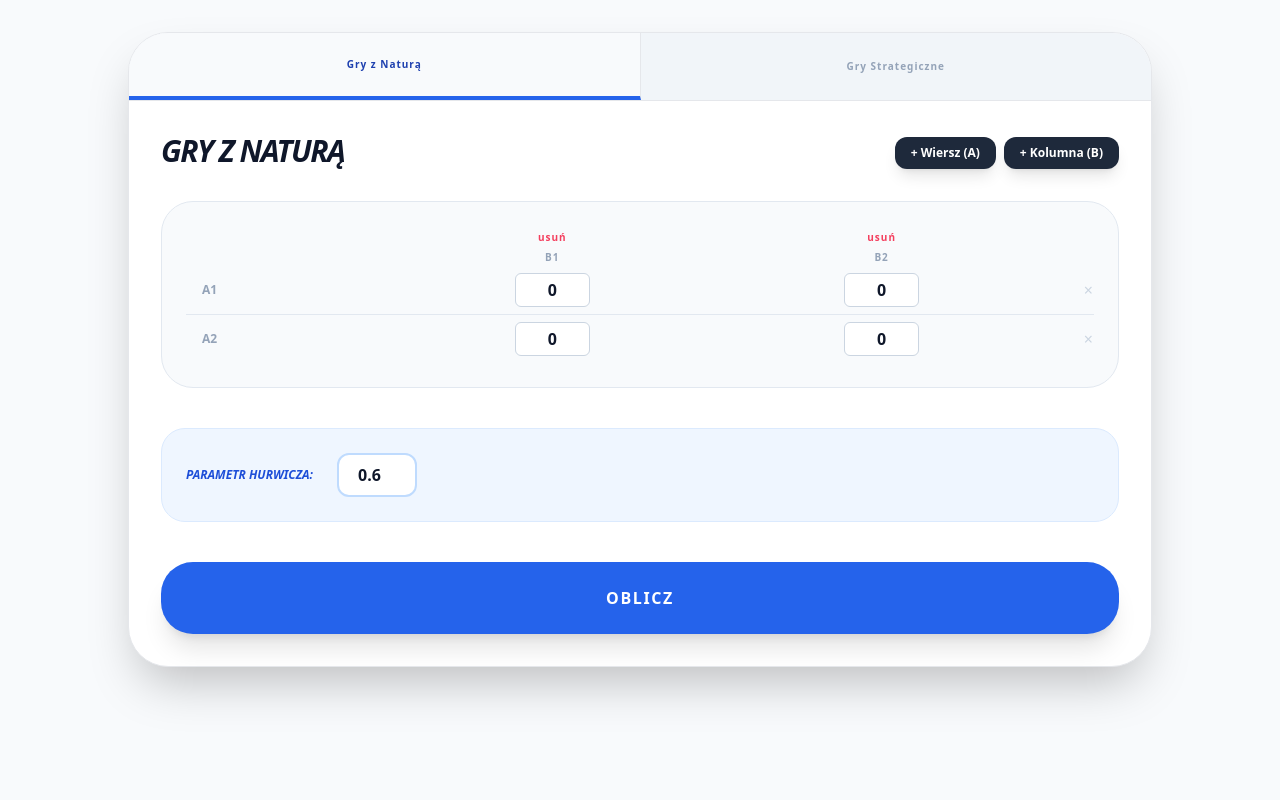
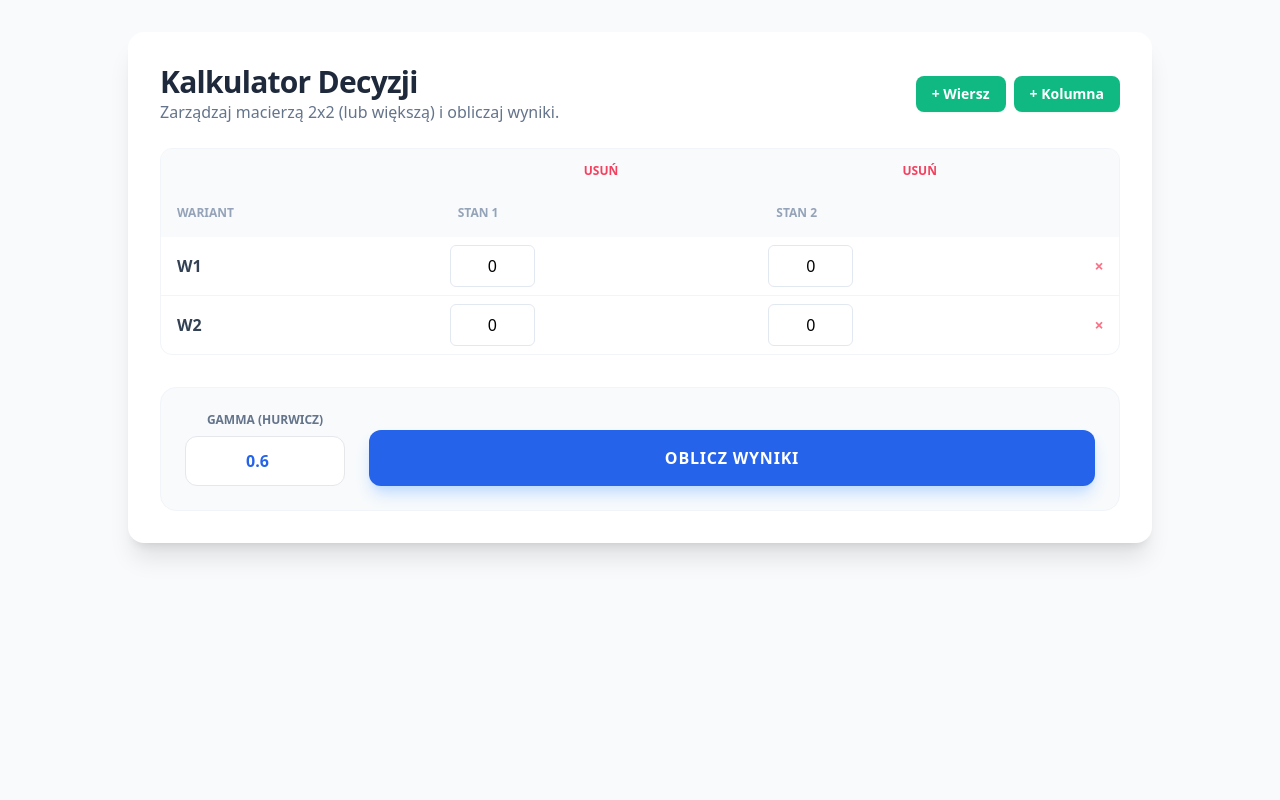
Before and after one commit to podsiadlojakub6-alt/program-bo, a Flask app: page / in a window 1280 px wide. Run offline with Flask 3, Linux system fonts and the light colour scheme; some libraries are stand-ins or nearby versions.

Commit message:
Update index.html

```diff
--- a/templates/index.html
+++ b/templates/index.html
@@ -2,170 +2,181 @@
 <html lang="pl">
 <head>
     <meta charset="UTF-8">
-    <title>BO Master Pro</title>
+    <meta name="viewport" content="width=device-width, initial-scale=1.0">
+    <title>Kalkulator Decyzji BO</title>
     <script src="https://cdn.tailwindcss.com"></script>
     <style>
-        .input-cell { width: 75px; text-align: center; border: 1px solid #cbd5e1; padding: 4px; border-radius: 6px; font-weight: bold; }
-        .tab-active { border-bottom: 4px solid #2563eb; color: #1e40af; background: #f8fafc; }
-        .panel-nature { background: #0f172a; border-top: 6px solid #3b82f6; }
-        .panel-game { background: #1e293b; border-top: 6px solid #10b981; }
-        .progress-bg { background: rgba(255,255,255,0.1); border-radius: 99px; height: 8px; overflow: hidden; }
+        .input-cell { width: 85px; text-align: center; border: 1px solid #e2e8f0; padding: 8px; border-radius: 6px; }
+        .input-cell:focus { outline: 2px solid #3b82f6; border-color: transparent; }
+        .btn-action { transition: all 0.2s; }
+        .btn-action:hover { transform: translateY(-1px); }
     </style>
 </head>
-<body class="bg-slate-50 min-h-screen p-4 md:p-8 text-slate-900">
-    <div class="max-w-5xl mx-auto bg-white rounded-[2.5rem] shadow-2xl overflow-hidden border">
-
-        <div class="flex bg-slate-100 border-b text-[10px] font-black uppercase tracking-widest text-slate-400">
-            <button type="button" onclick="setMode('nature')" id="b-nature" class="flex-1 py-6 hover:bg-white transition border-r">Gry z Naturą</button>
-            <button type="button" onclick="setMode('game')" id="b-game" class="flex-1 py-6 hover:bg-white transition">Gry Strategiczne</button>
+<body class="bg-slate-50 min-h-screen p-4 md:p-8">
+    <div class="max-w-5xl mx-auto bg-white rounded-2xl shadow-xl p-8">
+        <div class="flex justify-between items-center mb-6">
+            <div>
+                <h1 class="text-3xl font-extrabold text-slate-800 tracking-tight">Kalkulator Decyzji</h1>
+                <p class="text-slate-500">Zarządzaj macierzą 2x2 (lub większą) i obliczaj wyniki.</p>
             </div>
-
-        <div class="p-8">
-            <form method="POST" id="mainForm">
-                <input type="hidden" name="mode" id="m" value="{{ mode }}">
-
-                <div class="flex justify-between items-end mb-8">
-                    <h2 id="t" class="text-3xl font-black italic uppercase tracking-tighter">Macierz</h2>
             <div class="flex gap-2">
-                        <button type="button" onclick="addRow()" class="bg-slate-800 text-white px-4 py-2 rounded-xl text-xs font-black shadow-lg hover:scale-105 transition">+ Wiersz (A)</button>
-                        <button type="button" onclick="addColumn()" class="bg-slate-800 text-white px-4 py-2 rounded-xl text-xs font-black shadow-lg hover:scale-105 transition">+ Kolumna (B)</button>
+                <button onclick="addRow()" type="button" class="btn-action bg-emerald-500 hover:bg-emerald-600 text-white px-4 py-2 rounded-lg text-sm font-bold shadow-sm">+ Wiersz</button>
+                <button onclick="addColumn()" type="button" class="btn-action bg-emerald-500 hover:bg-emerald-600 text-white px-4 py-2 rounded-lg text-sm font-bold shadow-sm">+ Kolumna</button>
             </div>
         </div>
 
-                <div class="overflow-x-auto mb-10 bg-slate-50 p-6 rounded-[2rem] border border-slate-200">
-                    <table id="mt" class="w-full text-center">
-                        <thead id="th" class="text-[10px] font-bold uppercase text-slate-400 tracking-widest">
-                            <tr id="dr"><th></th><th class="p-1"><button type="button" onclick="removeCol(1)" class="text-rose-500">usuń</button></th><th class="p-1"><button type="button" onclick="removeCol(2)" class="text-rose-500">usuń</button></th><th></th></tr>
-                            <tr id="hr"><th></th><th>B1</th><th>B2</th><th></th></tr>
+        <form method="POST" id="matrixForm">
+            <div class="overflow-x-auto mb-8 border border-slate-100 rounded-xl">
+                <table id="matrixTable" class="w-full text-left">
+                    <thead class="bg-slate-50">
+                        <tr id="deleteHeaderRow">
+                            <th class="p-2"></th> <th class="p-2 text-center"><button type="button" onclick="removeColumn(1)" class="text-rose-500 hover:text-rose-700 text-xs font-bold">USUŃ</button></th>
+                            <th class="p-2 text-center"><button type="button" onclick="removeColumn(2)" class="text-rose-500 hover:text-rose-700 text-xs font-bold">USUŃ</button></th>
+                            <th class="p-2"></th> </tr>
+                        <tr id="headerRow">
+                            <th class="p-4 text-xs font-bold text-slate-400 uppercase">Wariant</th>
+                            <th class="p-4 text-xs font-bold text-slate-400 uppercase">Stan 1</th>
+                            <th class="p-4 text-xs font-bold text-slate-400 uppercase">Stan 2</th>
+                            <th class="p-4 text-xs font-bold text-slate-400 uppercase w-10"></th>
+                        </tr>
                     </thead>
-                        <tbody id="tb" class="divide-y divide-slate-200">
-                            <tr><td class="p-4 font-black text-xs text-slate-400 text-left">A1</td><td><input name="cell_0_0" class="input-cell" value="0"></td><td><input name="cell_0_1" class="input-cell" value="0"></td><td class="text-right"><button type="button" onclick="removeRow(this)" class="text-slate-300">×</button></td></tr>
-                            <tr><td class="p-4 font-black text-xs text-slate-400 text-left">A2</td><td><input name="cell_1_0" class="input-cell" value="0"></td><td><input name="cell_1_1" class="input-cell" value="0"></td><td class="text-right"><button type="button" onclick="removeRow(this)" class="text-slate-300">×</button></td></tr>
+                    <tbody id="tableBody" class="divide-y divide-slate-100">
+                        <tr>
+                            <td class="p-4 font-bold text-slate-700">W1</td>
+                            <td class="p-2"><input type="text" name="cell_0_0" class="input-cell" value="0"></td>
+                            <td class="p-2"><input type="text" name="cell_0_1" class="input-cell" value="0"></td>
+                            <td class="p-2 text-center"><button type="button" onclick="removeRow(this)" class="text-rose-400 hover:text-rose-600 font-bold">×</button></td>
+                        </tr>
+                        <tr>
+                            <td class="p-4 font-bold text-slate-700">W2</td>
+                            <td class="p-2"><input type="text" name="cell_1_0" class="input-cell" value="0"></td>
+                            <td class="p-2"><input type="text" name="cell_1_1" class="input-cell" value="0"></td>
+                            <td class="p-2 text-center"><button type="button" onclick="removeRow(this)" class="text-rose-400 hover:text-rose-600 font-bold">×</button></td>
+                        </tr>
                     </tbody>
                 </table>
             </div>
 
-                <div id="opts" class="mb-10 p-6 bg-blue-50 rounded-3xl flex items-center gap-6 border border-blue-100 hidden">
-                    <span class="text-xs font-black text-blue-700 uppercase italic">Parametr Hurwicza:</span>
-                    <input type="number" step="0.1" name="gamma" value="0.6" class="w-20 p-2 border-2 border-blue-200 rounded-xl text-center font-black">
+            <div class="flex flex-wrap gap-6 items-end bg-slate-50 p-6 rounded-2xl border border-slate-100">
+                <div class="w-40">
+                    <label class="block text-xs font-bold text-slate-500 uppercase mb-2 text-center">Gamma (Hurwicz)</label>
+                    <input type="number" step="0.1" name="gamma" value="0.6" min="0" max="1" class="w-full p-3 border rounded-xl text-center font-bold text-blue-600 focus:ring-2 focus:ring-blue-500">
                 </div>
-
-                <button type="submit" class="w-full bg-blue-600 text-white font-black py-6 rounded-[2rem] shadow-xl hover:bg-blue-700 transition uppercase tracking-widest">Oblicz</button>
+                <button type="submit" class="flex-1 bg-blue-600 hover:bg-blue-700 text-white font-extrabold py-4 px-8 rounded-xl shadow-lg shadow-blue-200 transition-all active:scale-95 uppercase tracking-wider">
+                    Oblicz wyniki
+                </button>
+            </div>
         </form>
 
-            <div id="resultsView">
         {% if results %}
-                    {% if results.type == 'nature' %}
-                    <div id="natureRes" class="mt-12 panel-nature rounded-[2.5rem] p-12 shadow-2xl text-white">
-                        <h3 class="text-blue-400 font-bold mb-8 uppercase tracking-widest text-xs">Wyniki: Gry z Naturą</h3>
-                        <div class="grid grid-cols-2 lg:grid-cols-4 gap-10 text-center">
-                            <div><p class="text-[10px] text-slate-500 font-bold uppercase mb-1">Wald</p><p class="text-3xl font-black italic">A{{results.wald}}</p></div>
-                            <div><p class="text-[10px] text-slate-500 font-bold uppercase mb-1">Hurwicz</p><p class="text-3xl font-black italic">A{{results.hur}}</p></div>
-                            <div><p class="text-[10px] text-slate-500 font-bold uppercase mb-1">Bayes</p><p class="text-3xl font-black italic">A{{results.bayes}}</p></div>
-                            <div><p class="text-[10px] text-slate-500 font-bold uppercase mb-1">Savage</p><p class="text-3xl font-black italic">A{{results.sav}}</p></div>
+        <div class="grid grid-cols-1 md:grid-cols-2 lg:grid-cols-4 gap-4 mt-10">
+            <div class="p-5 rounded-2xl bg-white border-2 border-blue-100 shadow-sm">
+                <p class="text-blue-500 font-bold text-xs uppercase mb-1">Wald (Maximin)</p>
+                <p class="text-2xl font-black text-slate-800">Wariant {{ results.wald.idx }}</p>
+                <p class="text-sm text-slate-400 font-medium">Wynik: {{ results.wald.val }}</p>
             </div>
+            <div class="p-5 rounded-2xl bg-white border-2 border-emerald-100 shadow-sm">
+                <p class="text-emerald-500 font-bold text-xs uppercase mb-1">Hurwicz</p>
+                <p class="text-2xl font-black text-slate-800">Wariant {{ results.hurwicz.idx }}</p>
+                <p class="text-sm text-slate-400 font-medium">Wynik: {{ results.hurwicz.val }}</p>
             </div>
-                    {% elif results.type == 'game' %}
-                    <div id="gameRes" class="mt-12 grid grid-cols-1 md:grid-cols-2 gap-8">
-                        <div class="panel-game rounded-[2.5rem] p-10 shadow-2xl text-white border-l-8 border-blue-500">
-                            <p class="text-blue-400 font-black text-[10px] mb-4 uppercase italic tracking-widest">Gracz A (Zyski)</p>
-                            {% if results.data.saddle %}
-                                <p class="text-2xl font-black mb-2">A{{results.data.saddle.r}}</p>
-                                <p class="text-sm text-slate-400 italic">Gwarantowany zysk: {{results.data.va}}</p>
-                            {% elif results.data.mixed %}
-                                <div class="space-y-4">
-                                    <div>
-                                        <div class="flex justify-between text-xs mb-1"><span>Strategia A1</span><span>{{results.data.mixed.p1_pct}}%</span></div>
-                                        <div class="progress-bg"><div class="bg-blue-500 h-full" style="width: {{results.data.mixed.p1_pct}}%"></div></div>
+            <div class="p-5 rounded-2xl bg-white border-2 border-purple-100 shadow-sm">
+                <p class="text-purple-500 font-bold text-xs uppercase mb-1">Bayes (A)</p>
+                <p class="text-2xl font-black text-slate-800">Wariant {{ results.bayes.idx }}</p>
+                <p class="text-sm text-slate-400 font-medium">Średnia: {{ results.bayes.val }}</p>
             </div>
-                                    <div>
-                                        <div class="flex justify-between text-xs mb-1"><span>Strategia A2</span><span>{{results.data.mixed.p2_pct}}%</span></div>
-                                        <div class="progress-bg"><div class="bg-blue-400 h-full" style="width: {{results.data.mixed.p2_pct}}%"></div></div>
+            <div class="p-5 rounded-2xl bg-white border-2 border-rose-100 shadow-sm">
+                <p class="text-rose-500 font-bold text-xs uppercase mb-1">Savage</p>
+                <p class="text-2xl font-black text-slate-800">Wariant {{ results.savage.idx }}</p>
+                <p class="text-sm text-slate-400 font-medium">Strata: {{ results.savage.val }}</p>
             </div>
-                                    <p class="text-xs font-bold text-blue-300 pt-2 border-t border-white/10 uppercase">Średni zysk V = {{results.data.mixed.v}}</p>
         </div>
         {% endif %}
     </div>
-                        <div class="panel-game rounded-[2.5rem] p-10 shadow-2xl text-white border-l-8 border-rose-500">
-                            <p class="text-rose-400 font-black text-[10px] mb-4 uppercase italic tracking-widest">Gracz B (Straty)</p>
-                            {% if results.data.saddle %}
-                                <p class="text-2xl font-black mb-2">B{{results.data.saddle.c}}</p>
-                                <p class="text-sm text-slate-400 italic">Maksymalna strata: {{results.data.vb}}</p>
-                            {% elif results.data.mixed %}
-                                <div class="space-y-4">
-                                    <div>
-                                        <div class="flex justify-between text-xs mb-1"><span>Strategia B1</span><span>{{results.data.mixed.q1_pct}}%</span></div>
-                                        <div class="progress-bg"><div class="bg-rose-500 h-full" style="width: {{results.data.mixed.q1_pct}}%"></div></div>
-                                    </div>
-                                    <div>
-                                        <div class="flex justify-between text-xs mb-1"><span>Strategia B2</span><span>{{results.data.mixed.q2_pct}}%</span></div>
-                                        <div class="progress-bg"><div class="bg-rose-400 h-full" style="width: {{results.data.mixed.q2_pct}}%"></div></div>
-                                    </div>
-                                    <p class="text-xs font-bold text-rose-300 pt-2 border-t border-white/10 uppercase">Średnia strata V = {{results.data.mixed.v}}</p>
-                                </div>
-                            {% endif %}
-                        </div>
-                    </div>
-                    {% endif %}
-                {% endif %}
-            </div>
-        </div>
-    </div>
 
     <script>
-        function setMode(mode) {
-            document.getElementById('m').value = mode;
-            document.getElementById('t').innerText = mode === 'nature' ? 'Gry z Naturą' : 'Gry Strategiczne';
-            document.getElementById('opts').style.display = (mode === 'nature') ? 'flex' : 'none';
-            document.querySelectorAll('.flex > button').forEach(b => b.classList.remove('tab-active'));
-            document.getElementById('b-' + mode).classList.add('tab-active');
-
-            const nBox = document.getElementById('natureRes');
-            const gBox = document.getElementById('gameRes');
-            if(nBox) nBox.style.display = 'none';
-            if(gBox) gBox.style.display = 'none';
-
-            updateLabels();
-        }
-        setMode('{{mode}}' || 'nature');
-
-        function updateLabels() {
-            const rows = document.querySelectorAll('#tb tr');
-            rows.forEach((r, i) => {
-                r.cells[0].innerText = 'A' + (i + 1);
-                r.querySelectorAll('input').forEach((n, j) => n.name = `cell_${i}_${j}`);
+        function updateNames() {
+            // Aktualizacja nazw wierszy W1, W2...
+            const rows = document.querySelectorAll('#tableBody tr');
+            rows.forEach((row, i) => {
+                row.cells[0].innerText = 'W' + (i + 1);
+                // Aktualizacja atrybutów name dla inputów
+                const inputs = row.querySelectorAll('input');
+                inputs.forEach((input, j) => {
+                    input.name = `cell_${i}_${j}`;
                 });
-            const heads = document.querySelectorAll('#hr th');
-            for (let i = 1; i < heads.length - 1; i++) {
-                heads[i].innerText = 'B' + i;
+            });
+            // Aktualizacja nazw kolumn Stan 1, Stan 2...
+            const headerCells = document.querySelectorAll('#headerRow th');
+            for(let i = 1; i < headerCells.length - 1; i++) {
+                headerCells[i].innerText = 'Stan ' + i;
             }
         }
+
         function addRow() {
-            const b = document.getElementById('tb'), c = document.getElementById('hr').cells.length - 2, r = document.createElement('tr');
-            let s = `<td class="p-4 font-black text-xs text-slate-400 text-left uppercase"></td>`;
-            for (let i = 0; i < c; i++) s += `<td><input class="input-cell" value="0"></td>`;
-            s += `<td class="text-right"><button type="button" onclick="removeRow(this)" class="text-slate-300">×</button></td>`;
-            r.innerHTML = s; b.appendChild(r); updateLabels();
+            const body = document.getElementById('tableBody');
+            const colCount = document.getElementById('headerRow').cells.length - 2;
+            const row = document.createElement('tr');
+            let cells = `<td class="p-4 font-bold text-slate-700"></td>`;
+            for (let i = 0; i < colCount; i++) {
+                cells += `<td class="p-2"><input type="text" class="input-cell" value="0"></td>`;
             }
+            cells += `<td class="p-2 text-center"><button type="button" onclick="removeRow(this)" class="text-rose-400 hover:text-rose-600 font-bold">×</button></td>`;
+            row.innerHTML = cells;
+            body.appendChild(row);
+            updateNames();
+        }
+
         function addColumn() {
-            const dr = document.getElementById('dr'), hr = document.getElementById('hr'), rows = document.querySelectorAll('#tb tr');
-            const nI = hr.cells.length - 1;
-            const thD = document.createElement('th'); thD.className = "p-1"; thD.innerHTML = `<button type="button" onclick="removeCol(${nI})" class="text-rose-500 font-bold uppercase text-[9px]">usuń</button>`;
-            dr.insertBefore(thD, dr.lastElementChild);
-            const thH = document.createElement('th'); thH.className = "p-3";
-            hr.insertBefore(thH, hr.lastElementChild);
-            rows.forEach(r => {
-                const td = document.createElement('td'); td.innerHTML = `<input class="input-cell" value="0">`;
-                r.insertBefore(td, r.lastElementChild);
+            const delHeader = document.getElementById('deleteHeaderRow');
+            const header = document.getElementById('headerRow');
+            const rows = document.querySelectorAll('#tableBody tr');
+            const newColIdx = header.cells.length - 1;
+
+            // Przycisk usuwania kolumny
+            const thDel = document.createElement('th');
+            thDel.className = "p-2 text-center";
+            thDel.innerHTML = `<button type="button" onclick="removeColumn(${newColIdx})" class="text-rose-500 hover:text-rose-700 text-xs font-bold">USUŃ</button>`;
+            delHeader.insertBefore(thDel, delHeader.lastElementChild);
+
+            // Nagłówek "Stan X"
+            const th = document.createElement('th');
+            th.className = "p-4 text-xs font-bold text-slate-400 uppercase";
+            header.insertBefore(th, header.lastElementChild);
+
+            // Komórki w wierszach
+            rows.forEach(row => {
+                const td = document.createElement('td');
+                td.className = "p-2";
+                td.innerHTML = `<input type="text" class="input-cell" value="0">`;
+                row.insertBefore(td, row.lastElementChild);
             });
-            updateLabels();
+            updateNames();
         }
-        function removeRow(btn) { if (document.querySelectorAll('#tb tr').length > 1) { btn.closest('tr').remove(); updateLabels(); } }
-        function removeCol(i) {
-            const dr = document.getElementById('dr'), hr = document.getElementById('hr'), rows = document.querySelectorAll('#tb tr');
-            if (hr.cells.length > 3) {
-                dr.deleteCell(i); hr.deleteCell(i); rows.forEach(r => r.deleteCell(i));
-                dr.querySelectorAll('button').forEach((b, idx) => b.setAttribute('onclick', `removeCol(${idx + 1})`));
+
+        function removeRow(btn) {
+            const rows = document.querySelectorAll('#tableBody tr');
+            if (rows.length > 1) {
+                btn.parentElement.parentElement.remove();
+                updateNames();
+            }
+        }
+
+        function removeColumn(index) {
+            const delHeader = document.getElementById('deleteHeaderRow');
+            const header = document.getElementById('headerRow');
+            const rows = document.querySelectorAll('#tableBody tr');
+
+            if (header.cells.length > 3) { // Blokada usuwania jeśli zostaje 1 kolumna
+                delHeader.deleteCell(index);
+                header.deleteCell(index);
+                rows.forEach(row => row.deleteCell(index));
+
+                // Aktualizacja funkcji onclick dla pozostałych przycisków usuwania kolumn
+                const delButtons = delHeader.querySelectorAll('button');
+                delButtons.forEach((btn, i) => {
+                    btn.setAttribute('onclick', `removeColumn(${i + 1})`);
+                });
                 updateNames();
             }
         }
```
Lines whose indentation alone changed are shown as unchanged.
